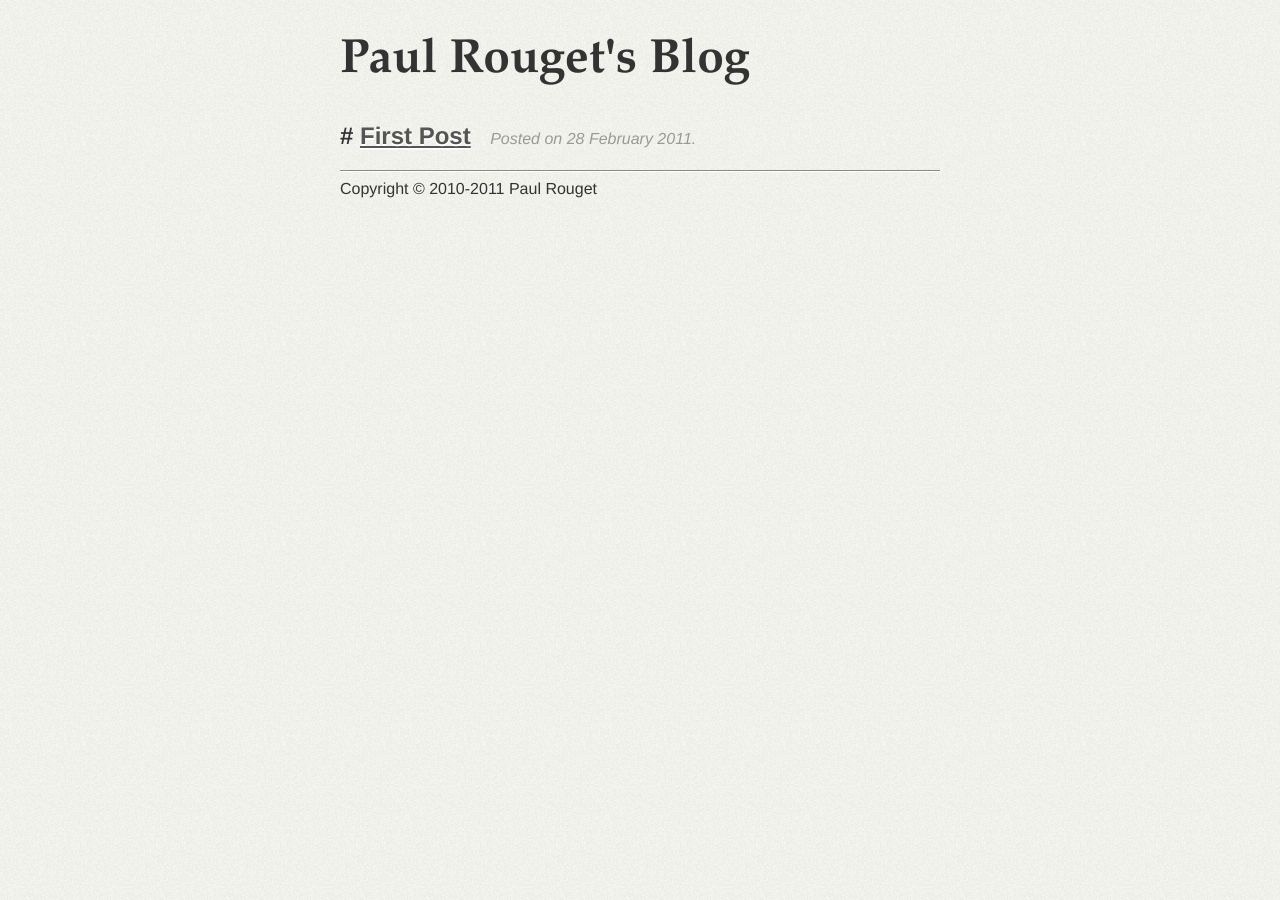
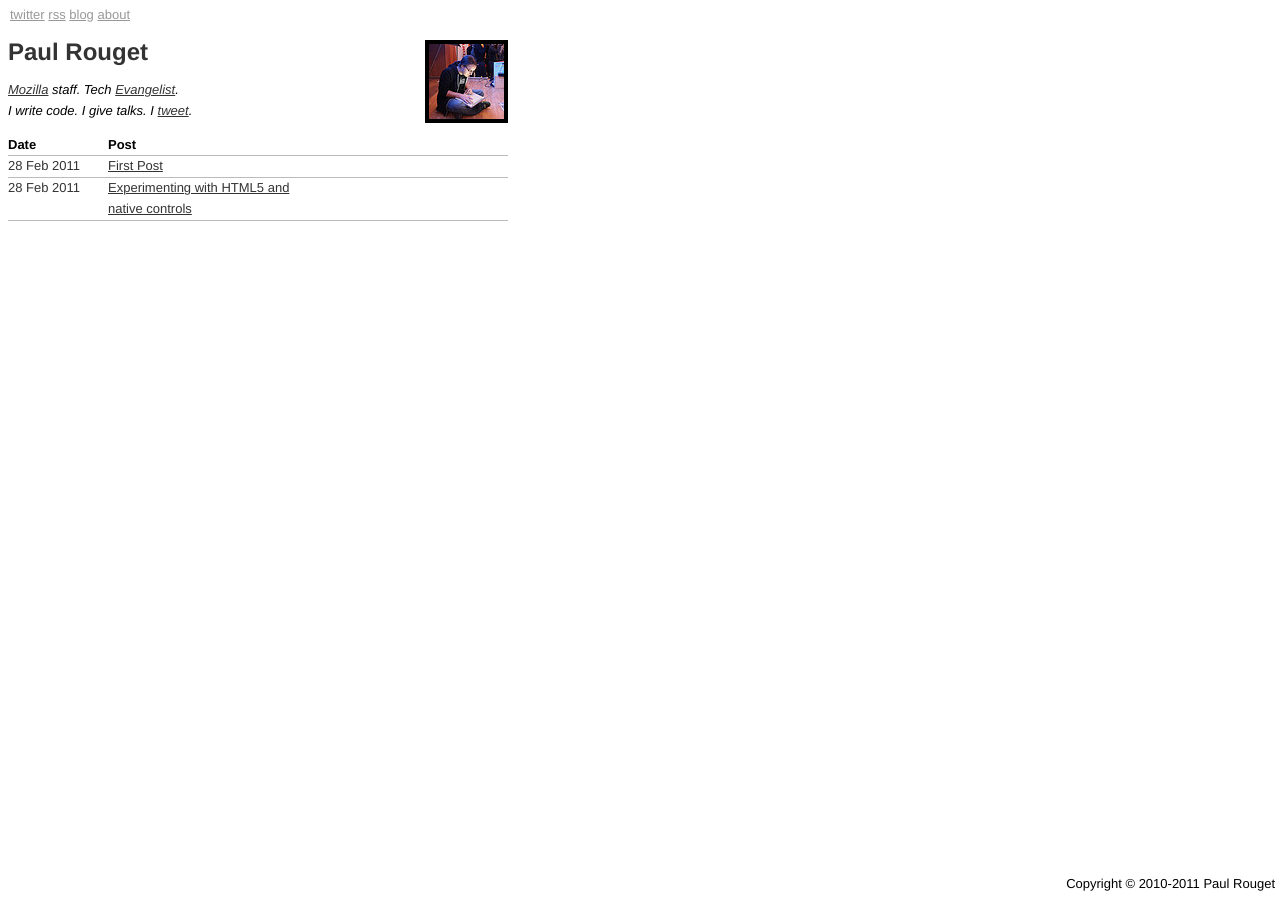
Before and after one commit to paulrouget/paulrouget.github.com, a Jekyll site: the page built from index.html, in a window 1280 px wide. Built offline with Jekyll 4.4.1, drawn with Linux system fonts in a browser that asks for light colours.

Commit message:
ok, first attempt for my new blog on github :)

```diff
--- a/_layouts/index.html
+++ b/_layouts/index.html
@@ -1,16 +1,22 @@
 <!DOCTYPE html>
 
 <meta charset="utf8">
-<link rel="stylesheet" href="/css/pure.css">
+<meta name="viewport" content="width=device-width; user-scalable=0" >
+<link rel="stylesheet" href="/css/index.css">
+<title>Paul Rouget</title>
 
-<title>{{ page.title }}</title>
+<header><a href="http://twitter.com/paulrouget">twitter</a> <a href="http://paulrouget.com/index.xml">rss</a> <a href="http://paulrouget.com">blog</a> <a href="/s/bio">about</a></header>
 
-<body class="index">
+<h1><a href="http://paulrouget.com">Paul Rouget<img src="/assets/twitter_avatar.jpg"></a></h1>
 
-<h1>{{ page.title }}</h1>
+<p id="intro">
+<a href="http://mozilla.org">Mozilla</a> staff.
+Tech <a href="http://hacks.mozilla.org">Evangelist</a>.
+<br>
+I write code. I give talks.
+I <a href="http://twitter.com/paulrouget">tweet</a>.
+</p>
 
 {{ content }}
 
 <footer>Copyright © 2010-2011 Paul Rouget</footer>
-
-</body>
--- /dev/null
+++ b/css/index.css
@@ -0,0 +1,31 @@
+body { font: 13px/1.6 Helvetica, Arial, 'Liberation Sans', FreeSans, sans-serif; max-width: 500px; }
+
+h1 {font-size: 24px; line-height: 24px; margin-top: 0px; margin-top: 40px;}
+h1 a {text-decoration: none;}
+h1 a:hover {text-decoration: underline;}
+h1 img {border: 4px solid black; float: right;}
+
+header {position: absolute; top: 5px; left: 10px; margin: 0;}
+header * {opacity: 0.5}
+header :hover {opacity: 1}
+
+#intro { font-style: italic}
+
+
+li {border-bottom: 1px solid #bbb; display: block;list-style: none; color: #333;}
+li:first-of-type { font-weight: bold; color: #000; }
+ul {padding-left: 0px;}
+li * { vertical-align: top; }
+li a {
+  display: inline-block;
+  width: 200px;
+}
+li time, li:first-of-type > span:first-of-type {
+  display: inline-block;
+  width: 100px;
+}
+a {color: #333;}
+a:visited {color: #333}
+a:hover {color: #000}
+
+footer { position: absolute; bottom: 5px; right: 5px;}
--- a/css/pure.css
+++ /dev/null
@@ -1,64 +0,0 @@
-/* License: CC-BY-NC */
-/* Inspiration: http://hadret.rootnode.net/ */
-
-body {
-    font-family: 'Helvetica Neue', Arial, 'Liberation Sans', FreeSans, sans-serif;
-    color : #333;
-    background-image: url(bg-content.png);
-    width: 600px; margin: auto;
-}
-
-hr {
-    border : none;
-    border-top : 0.083em solid #888;
-    border-bottom : 0.083em solid #fff;
-    margin : 1.25em auto 0;
-}
-
-h1 {
-    font-family : "Book Antiqua", Georgia, Times, "Times New Roman", serif;
-    font-size : 3em;
-}
-
-h1 a { color: #333!important; }
-
-.index article > h1 { font-size: 1.1em; }
-
-/* Text shadow */
-p, a, a:link, a:visited, a:hover { text-shadow : 0 0.063em white; }
-h1 > a { text-shadow : 0 0.021em white!important; text-decoration: none;}
-h1 > a:hover { border-bottom: 1px solid black;}
-a, a:link, a:visited { border : none; color : #555; }
-a:hover { color : #000; }
-
-.index h2 {display: inline;}
-.index h2:before {content: "# "}
-.index .date {display: inline; margin-left: 15px; color: #999;}
-
-pre {
-    font-family : Monaco, Consolas, "Droid Sans Mono", "DejaVu Sans Mono", monospace;
-    font-size : 0.75em;
-    overflow : auto;
-    padding : 0.417em;
-    background : #000;
-    color : #fff;
-    border-left: 4px solid white;
-}
-
-footer {
-    display: block;
-    width: 100%;
-    position: relative;
-    padding-top: 10px;
-    margin-top: 20px;
-}
-
-footer:before {
-    content: "";
-    display: block;
-    width: 100%;
-    position: absolute; top: 0;
-    border : none;
-    border-top : 0.083em solid #888;
-    border-bottom : 0.083em solid #fff;
-}
--- a/index.html
+++ b/index.html
@@ -1,9 +1,11 @@
 ---
 layout: index
-title: Paul Rouget's Blog
+title: Paul Rouget
 ---
 
-{% for post in site.posts limit:5 %}
-<h2><a href="{{ post.url }}">{{ post.title }}</a></h2>
-<em class="date">Posted on {{ post.date | date_to_long_string }}.</em>
-{% endfor %}
+<ul>
+  <li><span>Date</span><span>Post</span>
+  {% for post in site.posts limit:5 %}
+  <li><time datetime="{{ post.date }}">{{ post.date | date_to_string }}</time><a href="{{ post.url }}">{{ post.title }}</a>
+  {% endfor %}
+</ul>
```
Also changed, not shown: _layouts/post.html (+12 -3 lines), _posts/2011-02-28-nativecontrols.html (added, +46 -0 lines), css/post.css (added, +12 -0 lines), assets/paulrouget.jpg (added), assets/twitter_avatar.jpg (added), css/bg-content.png (deleted).
